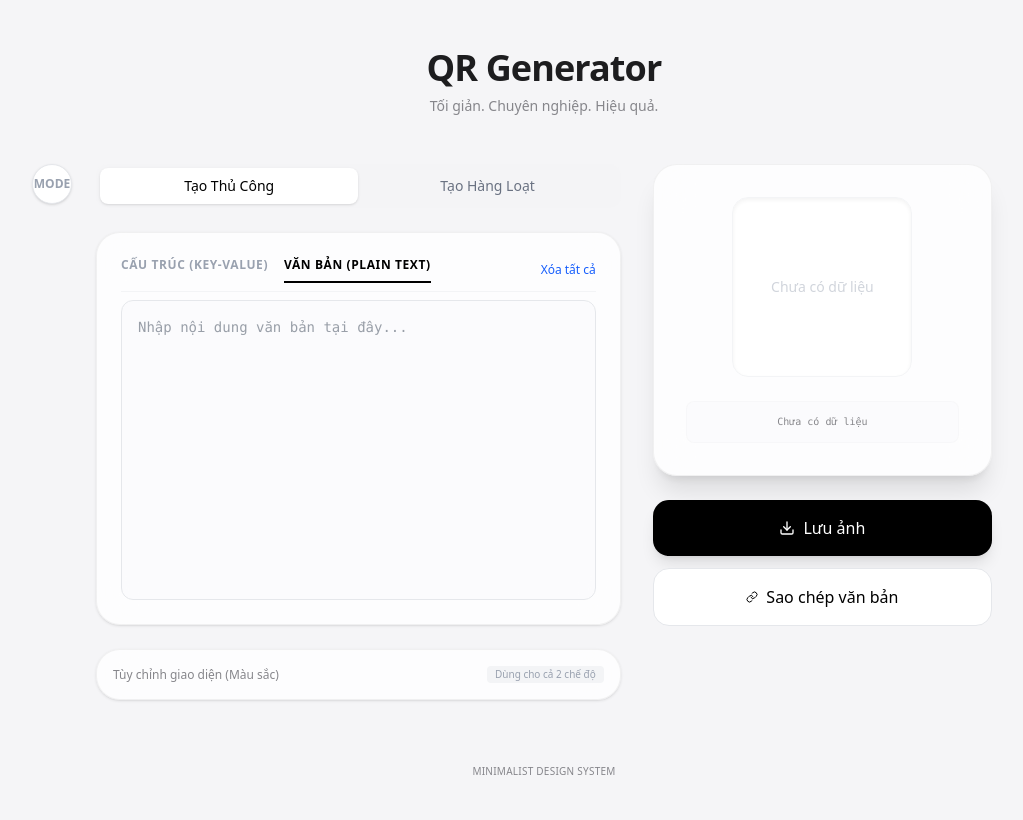
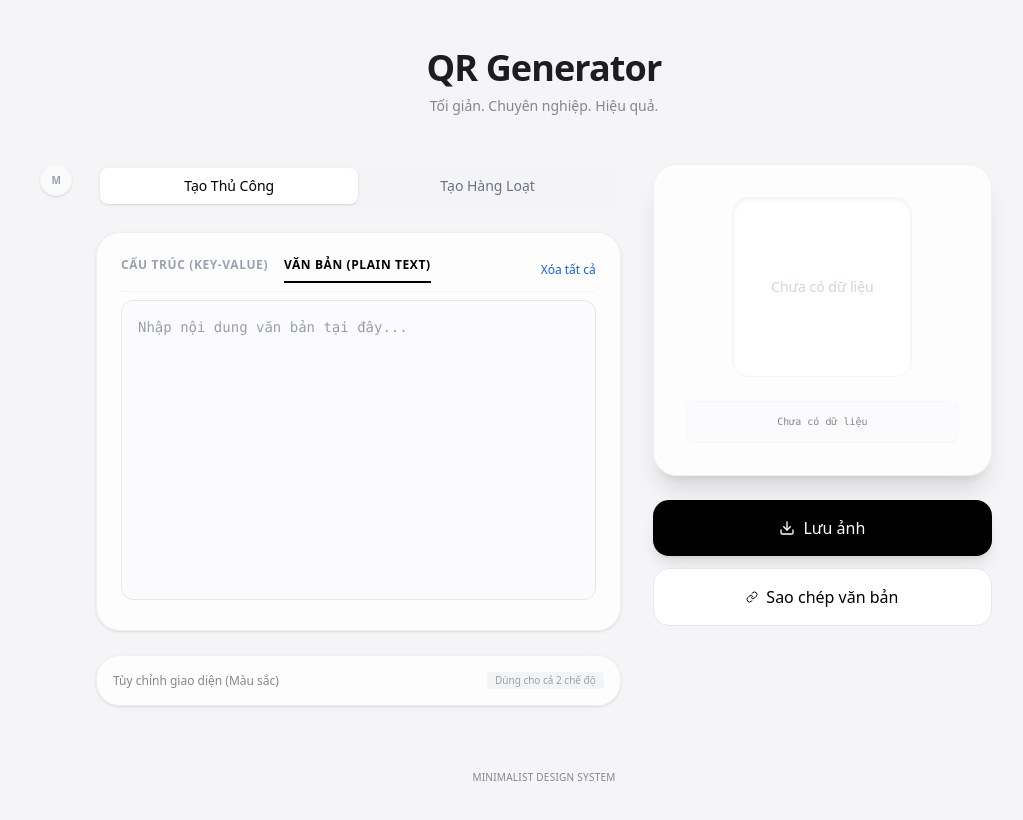
Before and after one commit to Rheinmir/qr-generator-module, a React (Vite) app: page / in a window 1280 px wide. Both pictures are taken after a click on the button "VĂN BẢN (PLAIN TEXT)". Shown: the top 820 px of the page, without its empty margins (96-1119 px from the left). Built offline with nearby package versions, Linux system fonts and the light colour scheme.

Commit message:
Refactor: Mode Switcher UI and Barcode Constraints

```diff
--- a/src/App.tsx
+++ b/src/App.tsx
@@ -109,25 +109,30 @@ const App: React.FC = () => {
         {/* Input Section */}
         <div className="lg:col-span-3 space-y-6 relative">
 
-          {/* Sidebar Generator Mode Switcher */}
-          <div className="absolute -left-16 top-0 hidden xl:flex flex-col gap-2 group">
-             <div className="w-10 h-10 rounded-full bg-white shadow-sm border border-gray-200 flex items-center justify-center text-gray-400 group-hover:text-black transition-colors cursor-pointer relative overflow-hidden">
-                <div className="absolute inset-0 bg-black opacity-0 group-hover:opacity-5 transition-opacity" />
-                <span className="text-xs font-bold">MODE</span>
+          {/* Refined Sidebar Mode Switcher */}
+          <div className="absolute -left-14 top-0 z-10 hidden xl:flex flex-col gap-2 group">
+             <div className="w-8 h-8 rounded-full bg-white/50 backdrop-blur-sm shadow-sm border border-gray-100 flex items-center justify-center text-gray-400 group-hover:text-black group-hover:bg-white transition-all cursor-pointer overflow-hidden">
+                <span className="text-[10px] font-bold tracking-tighter">M</span>
              </div>
 
-             <div className="opacity-0 group-hover:opacity-100 transition-opacity flex flex-col gap-2 -translate-x-2 group-hover:translate-x-0 duration-300">
+             <div className="opacity-0 group-hover:opacity-100 transition-all duration-300 flex flex-col gap-2 -translate-x-4 group-hover:translate-x-0 ease-out origin-left transform scale-95 group-hover:scale-100">
                <button
-                 onClick={() => setGeneratorMode('qr')}
-                 className={`w-10 h-10 rounded-full flex items-center justify-center shadow-sm border transition-all ${generatorMode === 'qr' ? 'bg-black text-white border-black' : 'bg-white text-gray-500 border-gray-200 hover:border-black'}`}
-                 title="QR Code"
+                 onClick={() => {
+                   setGeneratorMode('qr');
+                   setManualMode('structured'); // Reset to structured when going back to QR usually
+                 }}
+                 className={`w-8 h-8 rounded-full flex items-center justify-center shadow-sm border text-[10px] font-medium transition-all ${generatorMode === 'qr' ? 'bg-black text-white border-black scale-110' : 'bg-white text-gray-500 border-gray-100 hover:border-gray-300'}`}
+                 title="QR Code Mode"
                >
                  QR
                </button>
                <button
-                 onClick={() => setGeneratorMode('barcode')}
-                 className={`w-10 h-10 rounded-full flex items-center justify-center shadow-sm border transition-all ${generatorMode === 'barcode' ? 'bg-black text-white border-black' : 'bg-white text-gray-500 border-gray-200 hover:border-black'}`}
-                 title="Barcode"
+                 onClick={() => {
+                   setGeneratorMode('barcode');
+                   setManualMode('plaintext'); // Force plain text for barcode
+                 }}
+                 className={`w-8 h-8 rounded-full flex items-center justify-center shadow-sm border text-[10px] font-medium transition-all ${generatorMode === 'barcode' ? 'bg-black text-white border-black scale-110' : 'bg-white text-gray-500 border-gray-100 hover:border-gray-300'}`}
+                 title="Barcode Mode"
                >
                  Bar
                </button>
@@ -156,12 +161,15 @@ const App: React.FC = () => {
 
               {/* Sub-mode Switcher */}
               <div className="flex items-center gap-4 border-b border-gray-100 pb-2 mb-2">
+                 {/* Only show 'Structured' option if NOT in Barcode mode */}
+                 {generatorMode !== 'barcode' && (
                    <button
                      onClick={() => setManualMode('structured')}
                      className={`text-xs font-semibold uppercase tracking-wider pb-2 border-b-2 transition-colors ${manualMode === 'structured' ? 'border-black text-black' : 'border-transparent text-gray-400 hover:text-gray-600'}`}
                    >
                      Cấu trúc (Key-Value)
                    </button>
+                 )}
                  <button
                    onClick={() => setManualMode('plaintext')}
                    className={`text-xs font-semibold uppercase tracking-wider pb-2 border-b-2 transition-colors ${manualMode === 'plaintext' ? 'border-black text-black' : 'border-transparent text-gray-400 hover:text-gray-600'}`}
@@ -194,12 +202,21 @@ const App: React.FC = () => {
                   </button>
                 </>
               ) : (
+                <div className="relative">
+                  {generatorMode === 'barcode' && (
+                     <div className={`text-[10px] mb-2 px-2 py-1 rounded border ${plainText.length > 20 ? 'bg-amber-50 text-amber-600 border-amber-100' : 'bg-blue-50 text-blue-600 border-blue-100'}`}>
+                       {plainText.length > 20
+                         ? `⚠️ Barcode dài (${plainText.length} ký tự) có thể khó quét. Khuyên dùng < 20 ký tự.`
+                         : "ℹ️ Barcode chỉ hỗ trợ chữ cái không dấu và số."}
+                     </div>
+                  )}
                   <textarea
                     value={plainText}
                     onChange={(e) => setPlainText(e.target.value)}
-                  placeholder="Nhập nội dung văn bản tại đây..."
+                    placeholder={generatorMode === 'barcode' ? "Nhập mã barcode (VD: SP00123)..." : "Nhập nội dung văn bản tại đây..."}
                     className="w-full h-[300px] p-4 rounded-xl border border-gray-200 focus:border-black focus:ring-0 resize-none text-sm font-mono text-gray-700 bg-gray-50/50"
                   />
+                </div>
               )}
             </div>
           )}
```
Lines whose indentation alone changed are shown as unchanged.
